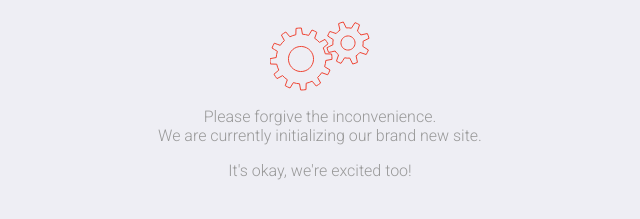
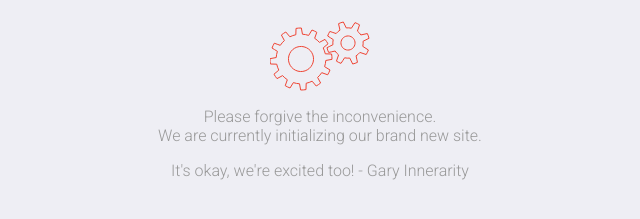
Before and after one commit to ospf2fullstack/k12technologytraining, a plain HTML site: page index.html in a window 1280 px wide. Shown: the part 269-488 px from the top of the page, without its empty margins (328-968 px from the left). Drawn offline with Linux system fonts and the light colour scheme.

Commit message:
Update index.html

```diff
--- a/index.html
+++ b/index.html
@@ -59,6 +59,7 @@
     </p>
     <p>
       It's okay, we're excited too!
+      - Gary Innerarity
     </p>
 
     </div>
```
